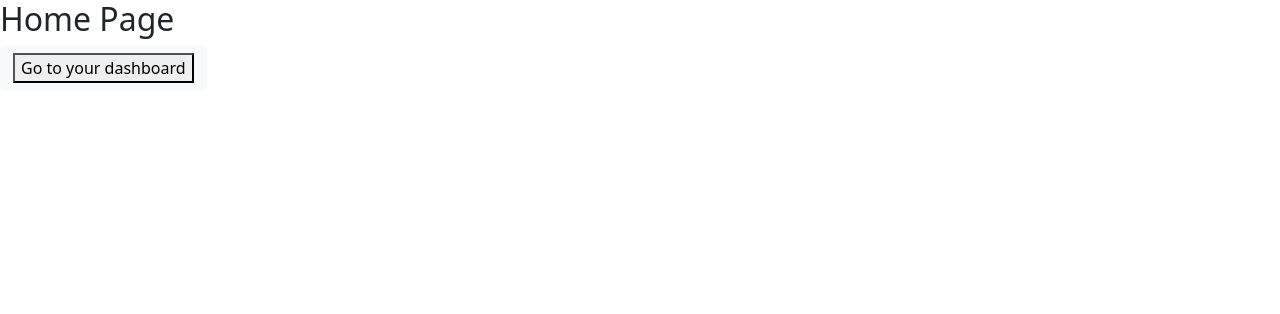
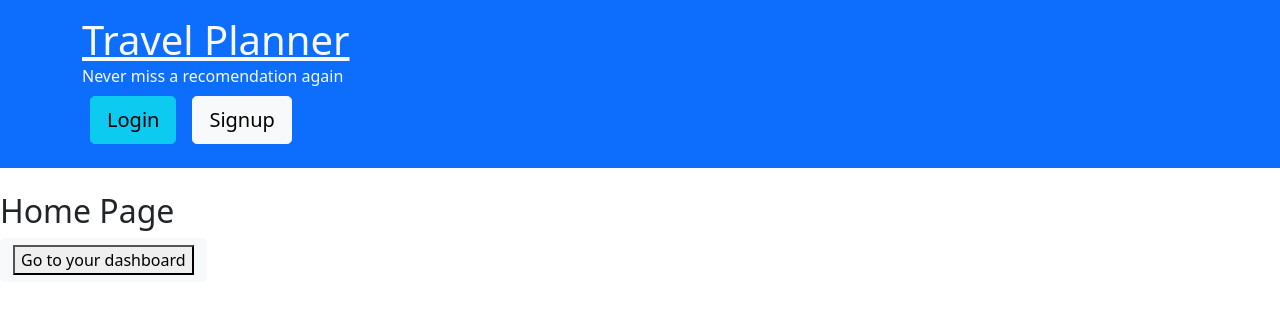
Before and after one commit to jgray33/travel-planner, a React (Create React App) app in the folder client/: page / in a window 1280 px wide. Shown: the top 314 px of the page. Built offline with nearby package versions, Linux system fonts and the light colour scheme.

Commit message:
Added basic header to make navigating easier

```diff
--- a/client/src/App.js
+++ b/client/src/App.js
@@ -7,6 +7,8 @@ import {
 } from "@apollo/client";
 import { setContext } from "@apollo/client/link/context";
 import { BrowserRouter as Router, Routes, Route } from "react-router-dom";
+
+import Header from "./components/Header";
 
 import Login from "./pages/Login";
 import Home from "./pages/Home";
@@ -37,6 +39,7 @@ function App() {
   return (
     <ApolloProvider client={client}>
       <Router>
+        <Header />
         <div className="">
           <Routes>
             <Route path="/" element={<Home />} />
--- a/client/src/components/AddTrip.js
+++ b/client/src/components/AddTrip.js
@@ -34,7 +34,11 @@ const AddTrip = () => {
 
   return (
     <div>
-      <button type="button" onClick={openModal}>
+      <button
+        type="button"
+        className="btn btn-outline-secondary"
+        onClick={openModal}
+      >
         Add trip
       </button>
       <Modal
@@ -46,7 +50,9 @@ const AddTrip = () => {
       >
         <h2 ref={(_subtitle) => (subtitle = _subtitle)}>Add a new trip</h2>
         <AddTripForm />
-        <button onClick={closeModal}>close</button>
+        <button className="btn btn-outline-secondary" onClick={closeModal}>
+          close
+        </button>
       </Modal>
     </div>
   );
--- a/client/src/components/AddTripForm.js
+++ b/client/src/components/AddTripForm.js
@@ -40,10 +40,21 @@ const AddTripForm = () => {
     }
   };
 
+  const resetValidation = (e) => {
+    e.target.classList.remove("is-invalid");
+    e.target.classList.remove("is-valid");
+  };
+
+  const validation = (e) => {
+    if (e.target.value === "") {
+      e.target.classList.add("is-invalid");
+    } else {
+      e.target.classList.add("is-valid");
+    }
+  };
+
   return (
     <div>
-      <h1>Here is the form</h1>
-
       <form
         className="flex-row justify-center justify-space-between-md align-center"
         onSubmit={handleFormSubmit}
--- a/client/src/components/Header.js
+++ b/client/src/components/Header.js
@@ -0,0 +1,49 @@
+import React from "react";
+import { Link } from "react-router-dom";
+
+import Auth from "../utils/auth";
+
+const Header = () => {
+  const logout = (event) => {
+    event.preventDefault();
+    Auth.logout();
+  };
+  return (
+    <header className="bg-primary text-light mb-4 py-3 flex-row align-center">
+      <div className="container flex-row justify-space-between-lg justify-center align-center">
+        <div>
+          <Link className="text-light" to="/">
+            <h1 className="m-0">Travel Planner</h1>
+          </Link>
+          <p className="m-0">Never miss a recomendation again</p>
+        </div>
+        <div>
+          {Auth.loggedIn() ? (
+            <>
+              <Link
+                className="btn btn-lg btn-info m-2"
+                to={`/users/${Auth.getUser().data.username}`}
+              >
+                {Auth.getUser().data.username.toUpperCase()}'s trips
+              </Link>
+              <button className="btn btn-lg btn-light m-2" onClick={logout}>
+                Logout
+              </button>
+            </>
+          ) : (
+            <>
+              <Link className="btn btn-lg btn-info m-2" to="/login">
+                Login
+              </Link>
+              <Link className="btn btn-lg btn-light m-2" to="/signup">
+                Signup
+              </Link>
+            </>
+          )}
+        </div>
+      </div>
+    </header>
+  );
+};
+
+export default Header;
```
